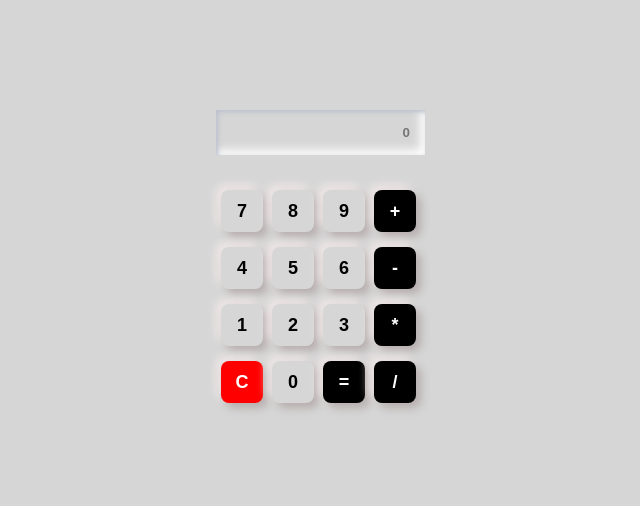
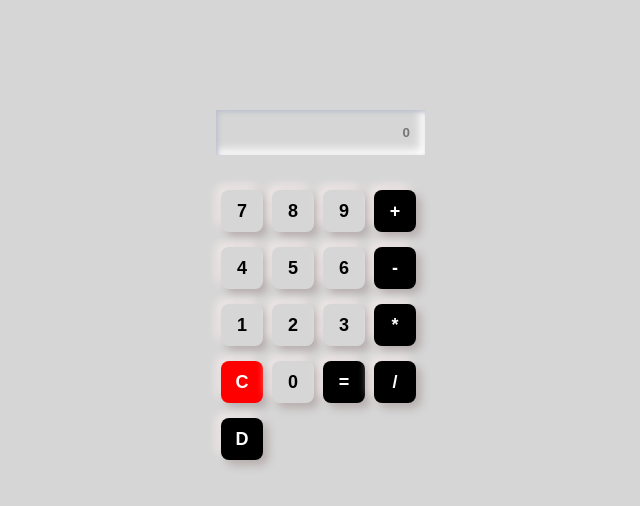
Before and after one commit to muhasinnk/Calculator, a plain HTML site: page index.html in a window 1280 px wide. Shown: the whole page, without its empty margins (324-964 px from the left). Drawn offline with Linux system fonts and the light colour scheme.

Commit message:
Calc udates

```diff
--- a/index.html
+++ b/index.html
@@ -33,7 +33,7 @@
                 <input type="button" class="button mathbutton" value="="  onclick="evaluateExpression()" >
                 <input type="button" class="button mathbutton" value="/" id="divide" onclick="displayNum('/')" >
                 <br/>
-
+                <input type="button" class="button mathbutton" value="D" id="delete" onclick="backspace()" >
 
 
 
@@ -54,5 +54,8 @@
     function evaluateExpression(){
      txtdisplay.value = eval(txtdisplay.value);
     }
+    function backspace(){
+       txtdisplay.value = txtdisplay.value.slice(0,-1)
+    }
 </script>
 </html>
```
